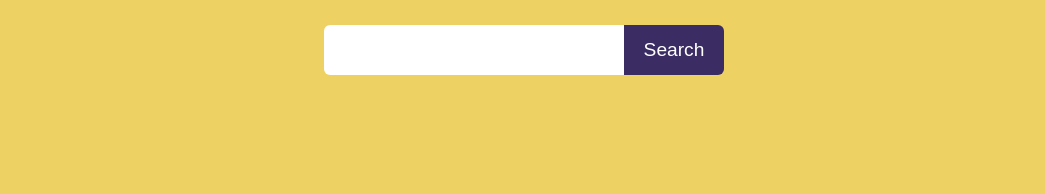
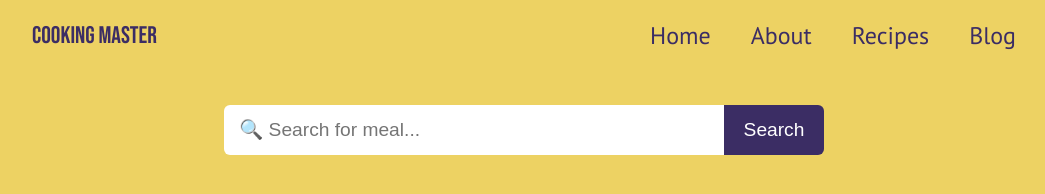
Before and after one commit to mir-hussain/cooking-master, a plain HTML site: page index.html in a window 1280 px wide. Shown: the whole page, without its empty margins (116-1161 px from the left). Drawn offline with Linux system fonts and the light colour scheme.

Commit message:
added some dummy options

```diff
--- a/index.html
+++ b/index.html
@@ -6,12 +6,24 @@
         <meta name="viewport" content="width=device-width, initial-scale=1.0" />
         <link rel="preconnect" href="https://fonts.gstatic.com" />
         <link href="https://fonts.googleapis.com/css2?family=PT+Sans:wght@400;700&display=swap" rel="stylesheet" />
+        <link href="https://fonts.googleapis.com/css2?family=Bebas+Neue&display=swap" rel="stylesheet">
         <link rel="stylesheet" href="style.css" />
         <title>Cooking Master</title>
     </head>
+    <header>
+        <nav>
+            <ul>
+                <li id="logo">cooking master</li>
+                <li>Home</li>
+                <li>About</li>
+                <li>Recipes</li>
+                <li>Blog</li>
+            </ul>
+        </nav>
+    </header>
     <body>
         <section id="search-section">
-            <input type="text" id="search" />
+            <input type="text" id="search" placeholder=" 🔍 Search for meal..." />
             <button id="search-button">Search</button>
         </section>
         <section id="details-section"></section>
--- a/style.css
+++ b/style.css
@@ -10,18 +10,44 @@ body {
     font-family: 'PT Sans', sans-serif;
 }
 
+nav {
+    height: 60px;
+    width: 80%;
+    margin: 0 auto;
+}
+
+nav > ul {
+    display: flex;
+    justify-content: end;
+    align-items: center;
+    font-size: 1.5em;
+    color: #3b2d64;
+}
+
+nav > ul > li {
+    margin: 20px;
+    cursor: pointer;
+}
+
+#logo {
+    margin-right: auto;
+    font-family: 'Bebas Neue', cursive;
+}
+
 #search-section {
     display: flex;
     align-items: center;
     justify-content: center;
     height: 100px;
+    margin-top: 20px;
+    margin-bottom: 20px;
 }
 
 #search-section > input {
     background-color: white;
     border: none;
     height: 50px;
-    width: 300px;
+    width: 500px;
     font-size: 1.2em;
     padding-left: 10px;
     -webkit-border-top-left-radius: 6px;
```
